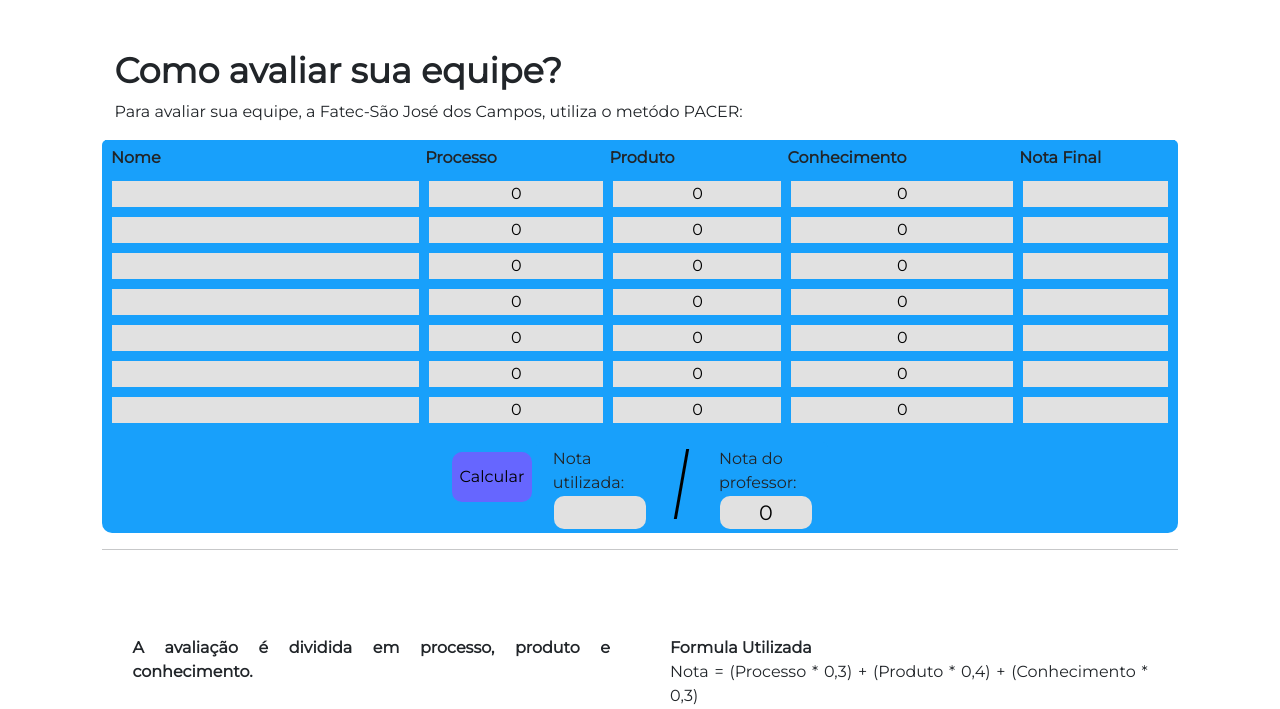
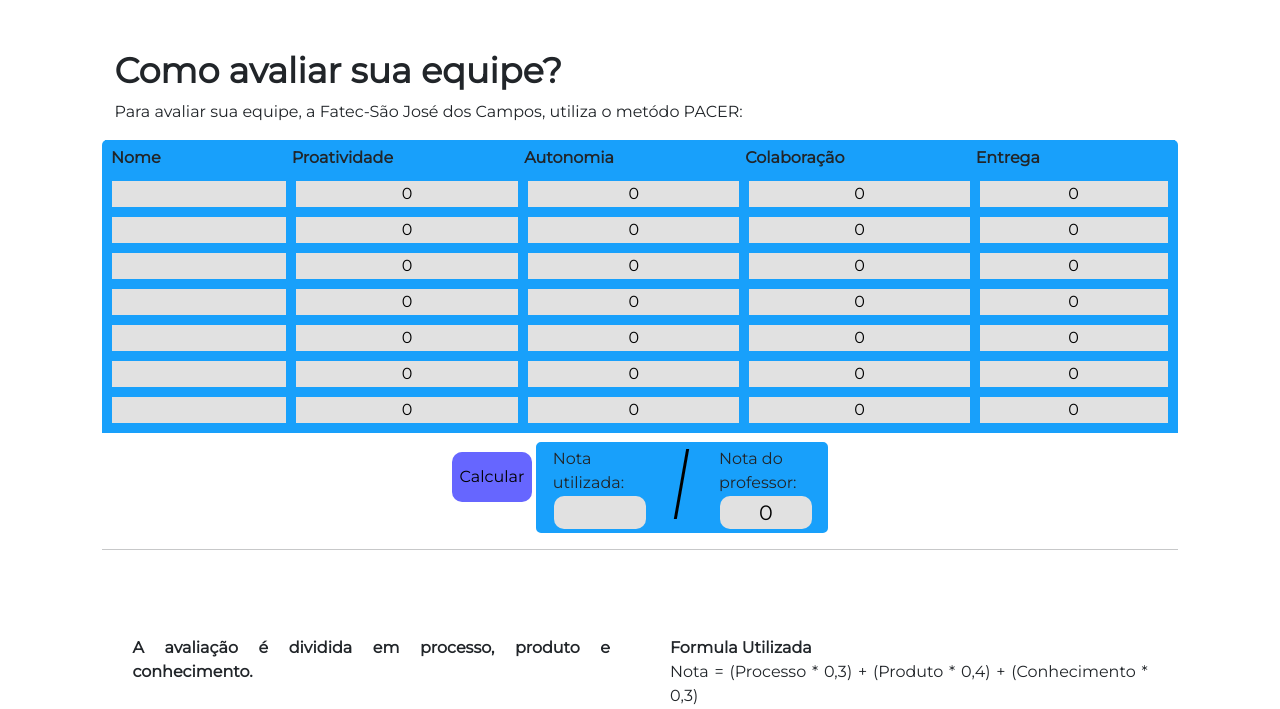
Before and after one commit to erickhoawata/DDT-1-Sem, a Flask app: page /avaliacao in a window 1280 px wide. Shown: the part 56-765 px from the top of the page. Run offline with Flask 3, Linux system fonts and the light colour scheme.

Commit message:
html tabela

```diff
--- a/templates/Avaliações.html
+++ b/templates/Avaliações.html
@@ -21,35 +21,34 @@
 
         </div>
         <!-- Tabela -->
-            <form method="post" style="background-color: #18a0fb; border-radius: 10px;">
+        <form method="post">
             <table class="tabela">
-
                 <tr>
                     <th >Nome</th>
-                        <th >Processo</th>
-                        <th >Produto</th>
-                        <th >Conhecimento</th>
-                        <th >Nota Final</th>
+                    <th >Proatividade</th>
+                    <th >Autonomia</th>
+                    <th >Colaboração</th>
+                    <th >Entrega</th>
                 </tr>
                 {%if metodo=="GET":%}
-                        {% for c in range(1,8): %}
+                    {% for linha in range(1,8): %}
                     <tr class="linha">
-                            <td class="pedaço"> <input type="text"  name="n{{c}}" class="nome"></td>
-                            <td class="pedaço"> <input type="number" step="0.01" max="10" min="0" value="0" name="a{{c}}"></td>
-                            <td class="pedaço"> <input type="number" step="0.01" max="10" min="0" value="0" name="b{{c}}"></td>
-                            <td class="pedaço"> <input type="number" step="0.01" max="10" min="0" value="0" name="c{{c}}"></td>
-                            <td class="pedaço"> <p type="number"></p></td>
+                        <td class="pedaço"><input onclick="this.select();" class="innota" type="text"  name="nome{{linha}}"></td>
+                        <td class="pedaço"><input onclick="this.select();" class="innota" type="number" max="3" min="0" step="0.1" required value="0" name="nota_proat{{linha}}"></td>
+                        <td class="pedaço"><input onclick="this.select();" class="innota" type="number" max="3" min="0" step="0.1" required value="0" name="nota_auto{{linha}}"></td>
+                        <td class="pedaço"><input onclick="this.select();" class="innota" type="number" max="3" min="0" step="0.1" required value="0" name="nota_colab{{linha}}"></td>
+                        <td class="pedaço"><input onclick="this.select();" class="innota" type="number" max="3" min="0" step="0.1" required value="0" name="nota_entreg{{linha}}"></td>
                     </tr>
                     {%endfor %}
 
                 {%else:%}
                     {%for pessoa in pessoas:%}
                     <tr class="linha">
-                            <td class="pedaço"> <input type="text"  name="n{{loop.index0+1}}" value="{{pessoa[0]}}" class="nome"></td>
-                            <td class="pedaço"> <input type="number" step="0.01" max="10" min="0" name="a{{loop.index0+1}}" value="{{pessoa[1]}}"></td>
-                            <td class="pedaço"> <input type="number" step="0.01" max="10" min="0" name="b{{loop.index0+1}}" value="{{pessoa[2]}}"></td>
-                            <td class="pedaço"> <input type="number" step="0.01" max="10" min="0" name="c{{loop.index0+1}}" value="{{pessoa[3]}}"></td>
-                            <td class="pedaço"> <p type="number" >{{pessoa[4]}}</p></td>
+                        <td class="pedaço"><input onclick="this.select();" class="innota" type="text"  name="nome{{loop.index0+1}}" value="{{pessoa[0]}}" class="nome"></td>
+                        <td class="pedaço"><input onclick="this.select();" class="innota" type="number" max="3" min="0" step="0.1" required name="nota_proat{{loop.index0+1}}" value="{{pessoa[1]}}"></td>
+                        <td class="pedaço"><input onclick="this.select();" class="innota" type="number" max="3" min="0" step="0.1" required name="nota_auto{{loop.index0+1}}" value="{{pessoa[2]}}"></td>
+                        <td class="pedaço"><input onclick="this.select();" class="innota" type="number" max="3" min="0" step="0.1" required name="nota_colab{{loop.index0+1}}" value="{{pessoa[3]}}"></td>
+                        <td class="pedaço"><input onclick="this.select();" class="innota" type="number" max="3" min="0" step="0.1" required name="nota_entreg{{loop.index0+1}}" value="{{pessoa[4]}}"></td>
                     </tr>
                     {%endfor%}
                 {%endif%}
```
Lines whose indentation alone changed are shown as unchanged.
